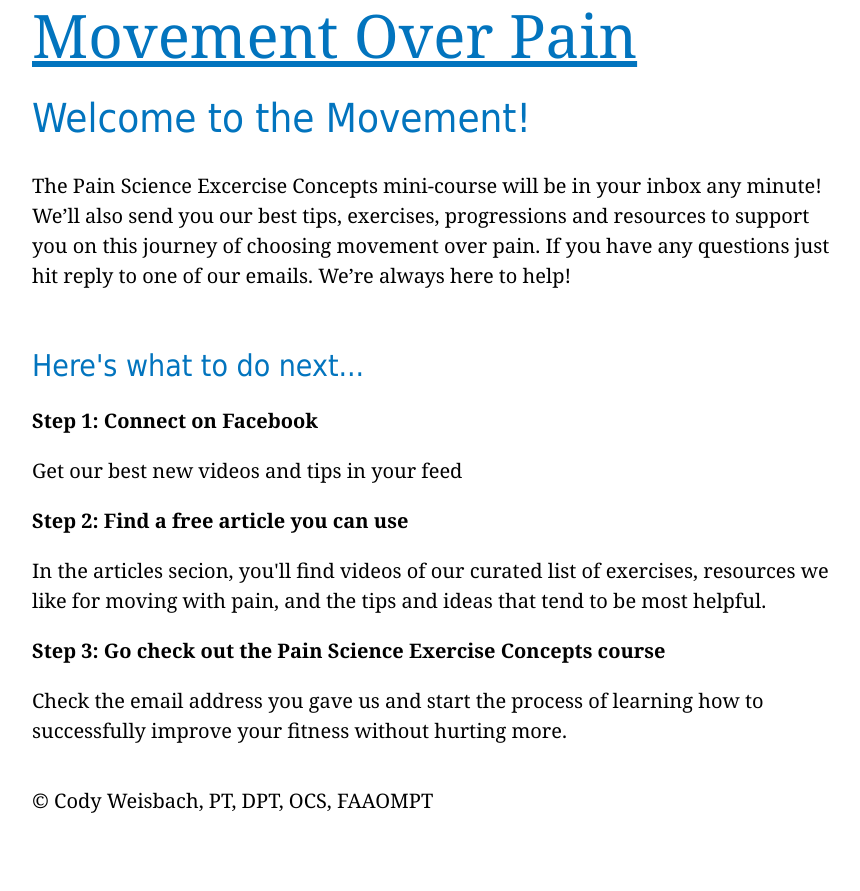
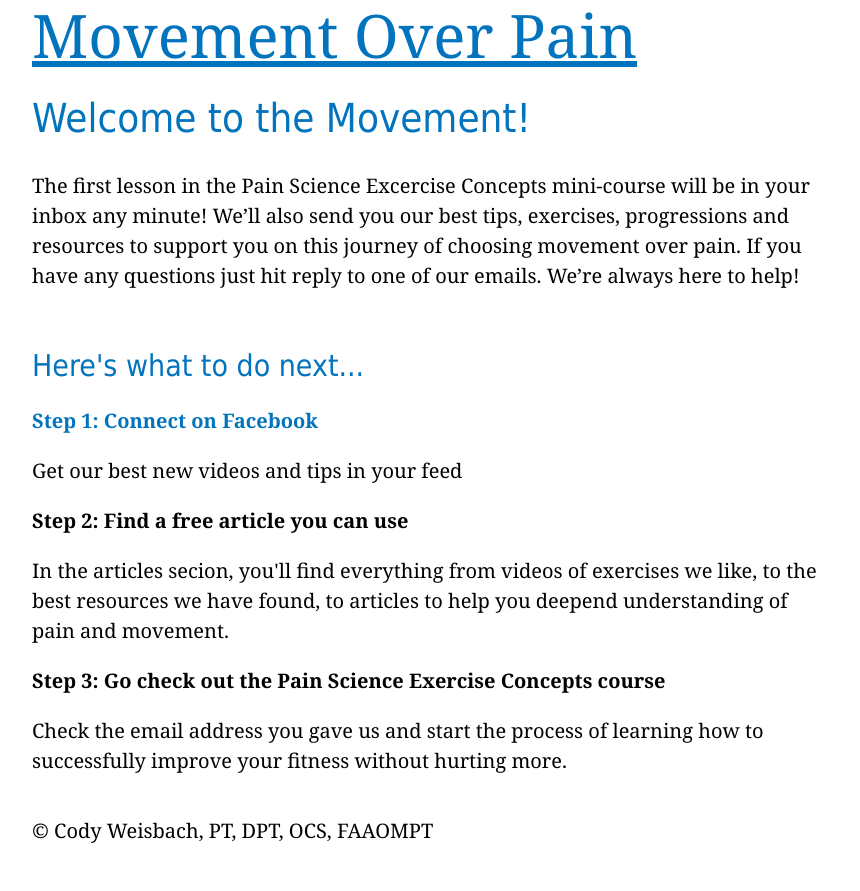
Before and after one commit to CodyWeisbach/movementoverpain, a Django app: page /thx/ in a window 1280 px wide. Shown: the whole page, without its empty margins (208-1068 px from the left). Before the commit the page ends 813 px from the top, so only its background shows below. Run offline with Django 3.2, Linux system fonts and the light colour scheme.

Commit message:
working on thx page

```diff
--- a/templates/thx.html
+++ b/templates/thx.html
@@ -25,17 +25,23 @@
                 <h1>
                     Welcome to the Movement!
                 </h1><p>
-                    The Pain Science Excercise Concepts mini-course will be in your inbox any minute! We’ll also send you our best tips, exercises, progressions and resources to support you on this journey of choosing movement over pain. If you have any questions just hit reply to one of our emails. We’re always here to help!
+                    The first lesson in the Pain Science Excercise Concepts mini-course will be in your inbox any minute! We’ll also send you our best tips, exercises, progressions and resources to support you on this journey of choosing movement over pain. If you have any questions just hit reply to one of our emails. We’re always here to help!
                 </p><h2>
                     Here's what to do next...
                 </h2><p><strong>
-                    Step 1: Connect on Facebook
+                    <a href="http://facebook.com/movementoverpain" target="_blank">Step 1: Connect on Facebook</a>
                 </strong></p><p>
                     Get our best new videos and tips in your feed
-                </p><p><strong>
+                </p>
+                <div class="fb-page"
+                    data-href="https://www.facebook.com/movementoverpain"
+                    data-width="380"
+                    data-hide-cover="false"
+                    data-show-facepile="false"></div>
+                <p><strong>
                     Step 2: Find a free article you can use
                 </strong></p><p>
-                    In the articles secion, you'll find videos of our curated list of exercises, resources we like for moving with pain, and the tips and ideas that tend to be most helpful.
+                    In the articles secion, you'll find everything from videos of exercises we like, to the best resources we have found, to articles to help you deepend understanding of pain and movement.
                 </p><p><strong>
                     Step 3: Go check out the Pain Science Exercise Concepts course
                 </strong></p><p>
```
Also changed, not shown: templates/index.html (+6 -5 lines).
